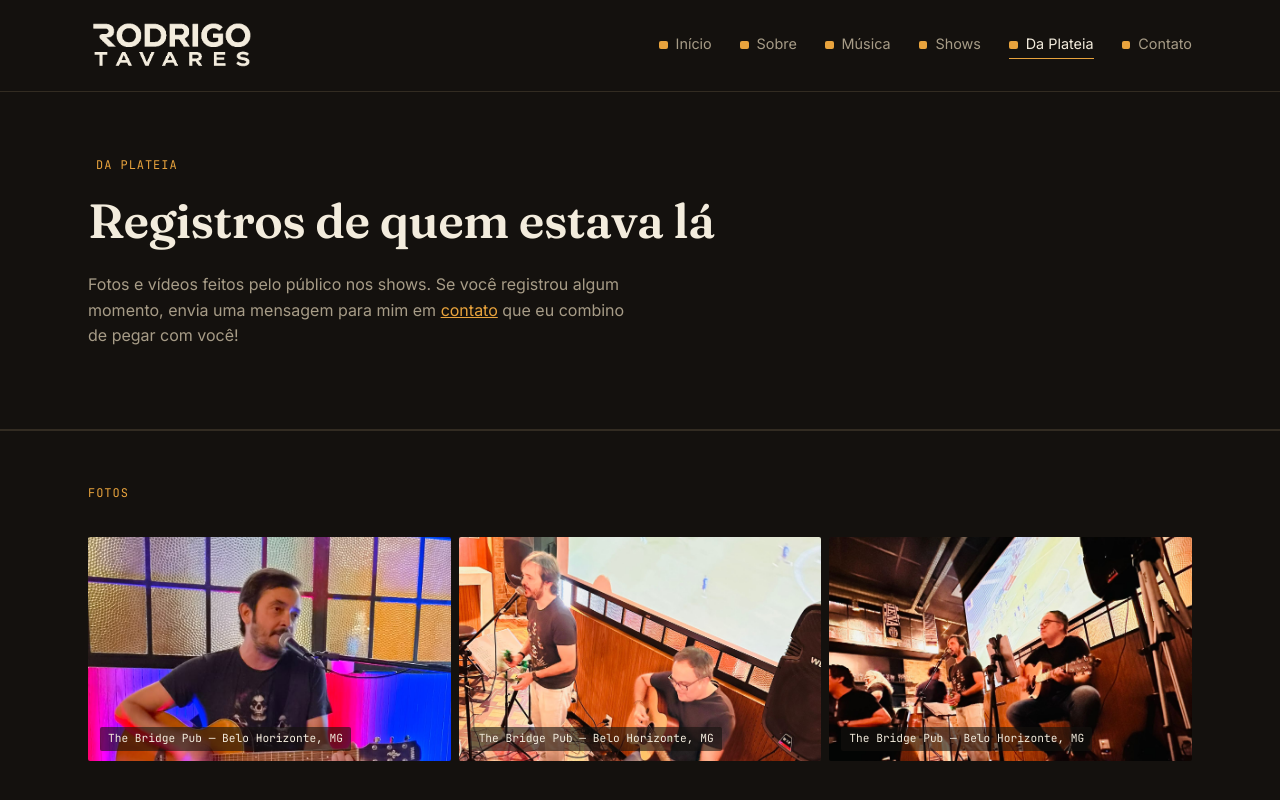
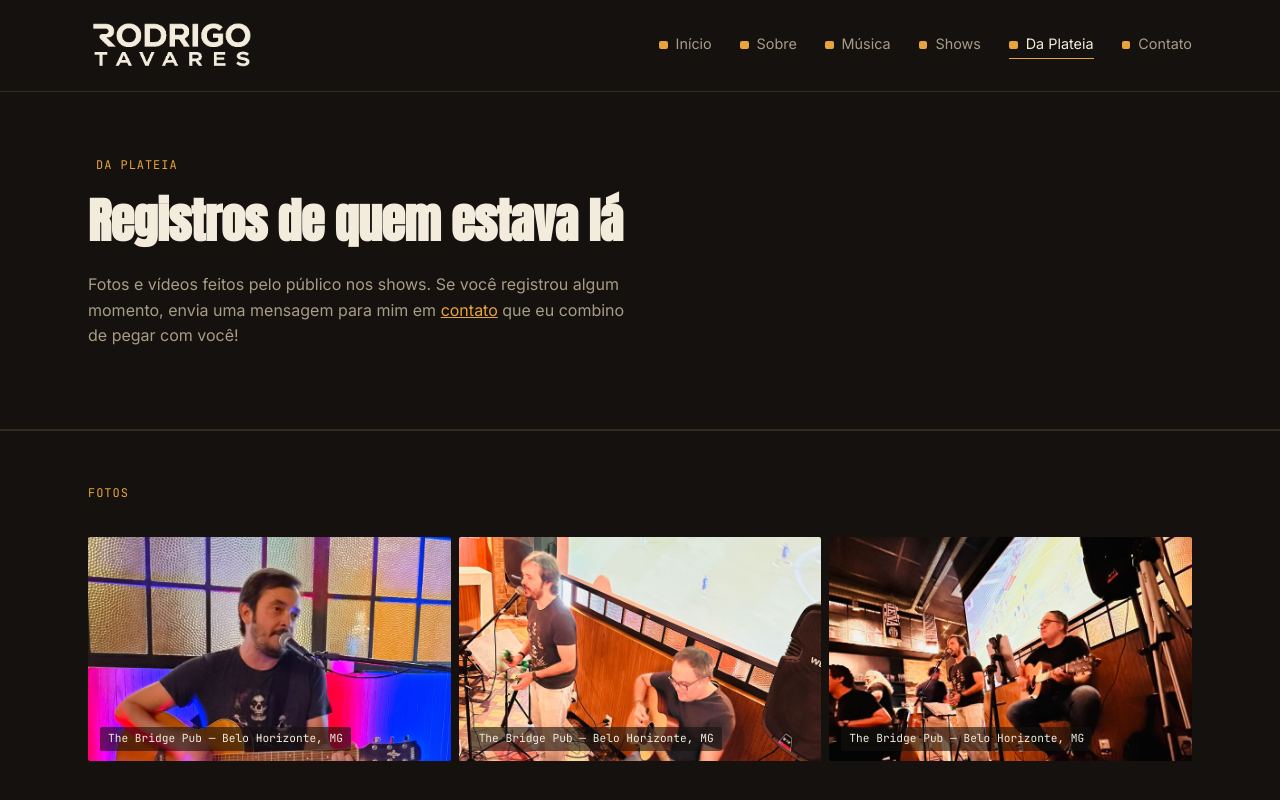
Before and after one commit to rodrigotavares79/rodrigotavares-site, a Next.js app: page /da-plateia in a window 1280 px wide. Shown: the top 800 px of the page. Built offline with nearby package versions, Linux system fonts and the light colour scheme.

Commit message:
Update layout.tsx

```diff
--- a/app/layout.tsx
+++ b/app/layout.tsx
@@ -1,10 +1,11 @@
 import type { Metadata } from "next";
-import { Fraunces, Inter, JetBrains_Mono } from "next/font/google";
+import { Anton, Inter, JetBrains_Mono } from "next/font/google";
 import Nav from "@/components/Nav";
 import "./globals.css";
 
-const fraunces = Fraunces({
+const anton = Anton({
   subsets: ["latin"],
+  weight: "400",
   variable: "--font-display",
   display: "swap",
 });
@@ -32,7 +33,7 @@ export default function RootLayout({
   children: React.ReactNode;
 }) {
   return (
-    <html lang="pt-BR" className={`${fraunces.variable} ${inter.variable} ${jetbrainsMono.variable}`}>
+    <html lang="pt-BR" className={`${anton.variable} ${inter.variable} ${jetbrainsMono.variable}`}>
       <body>
         <header className="site-header">
           <div className="container">
```
